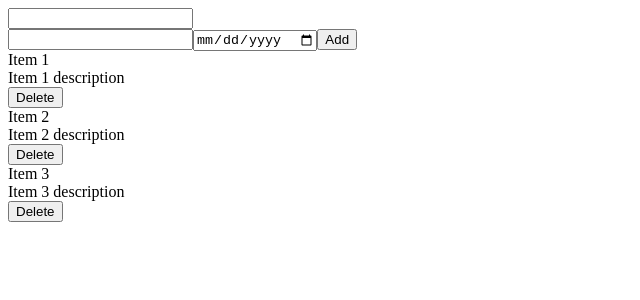
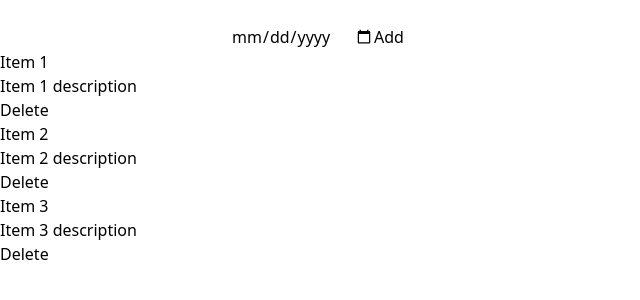
Before and after one commit to thomsz/phoenix, a Vue app in the folder client/: page / in a window 1280 px wide. Shown: the top 300 px of the page, without its empty margins (0-640 px from the left). Built offline with nearby package versions, Linux system fonts and the light colour scheme.

Commit message:
chore: add Tailwind

```diff
--- a/client/package.json
+++ b/client/package.json
@@ -24,12 +24,15 @@
     "@vitejs/plugin-vue": "^3.0.1",
     "@vue/eslint-config-typescript": "^11.0.0",
     "@vue/tsconfig": "^0.1.3",
+    "autoprefixer": "^10.4.8",
     "cypress": "^10.3.0",
     "eslint": "^8.5.0",
     "eslint-plugin-cypress": "^2.12.1",
     "eslint-plugin-vue": "^9.0.0",
     "npm-run-all": "^4.1.5",
+    "postcss": "^8.4.14",
     "start-server-and-test": "^1.14.0",
+    "tailwindcss": "^3.1.7",
     "typescript": "~4.7.4",
     "vite": "^3.0.1",
     "vue-tsc": "^0.38.8"
--- /dev/null
+++ b/client/postcss.config.js
@@ -0,0 +1,6 @@
+module.exports = {
+  plugins: {
+    tailwindcss: {},
+    autoprefixer: {},
+  },
+}
--- /dev/null
+++ b/client/src/index.css
@@ -0,0 +1,3 @@
+@tailwind base;
+@tailwind components;
+@tailwind utilities;
--- a/client/src/main.ts
+++ b/client/src/main.ts
@@ -1,4 +1,5 @@
 import { createApp } from 'vue'
 import App from '@/App.vue'
+import '@/index.css'
 
 createApp(App).mount('#app')
--- /dev/null
+++ b/client/tailwind.config.js
@@ -0,0 +1,11 @@
+/** @type {import('tailwindcss').Config} */
+module.exports = {
+  content: [
+    './public/**/*.html',
+    './src/**/*.{vue,ts,tsx}'
+  ],
+  theme: {
+    extend: {},
+  },
+  plugins: [],
+}
```
Also changed, not shown: 1 other file (tests, documents, lock files or other folders).
